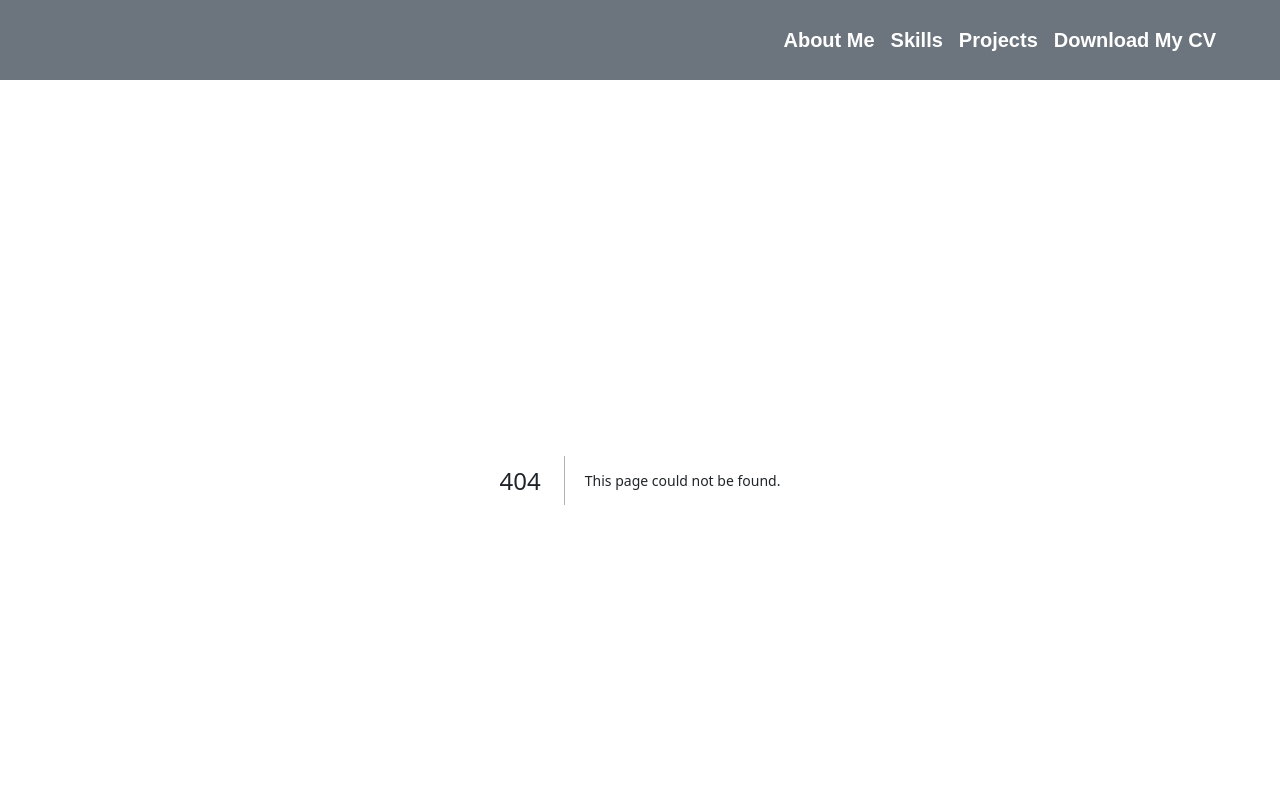
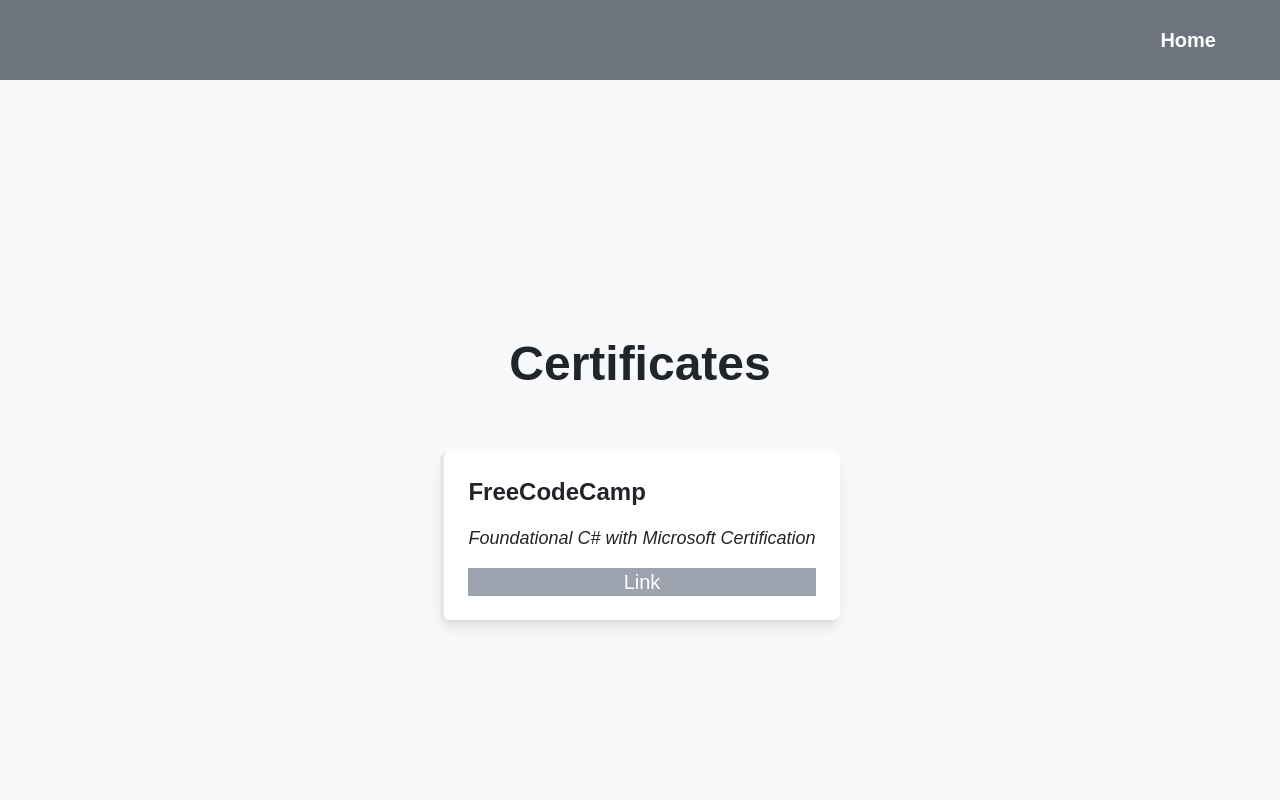
Before and after one commit to weasy1as/weasy1as.github.io, a Next.js app: page /certificates in a window 1280 px wide. Before the commit this address had no page. Shown: the top 800 px of the page. Built offline with nearby package versions, Linux system fonts and the light colour scheme.

Commit message:
added certificates page

```diff
--- /dev/null
+++ b/src/app/certificates/page.tsx
@@ -0,0 +1,8 @@
+import CertificatesPage from "@/components/CertificatesPage";
+import React from "react";
+
+const page = () => {
+  return <CertificatesPage />;
+};
+
+export default page;
--- a/src/app/page.tsx
+++ b/src/app/page.tsx
@@ -1,4 +1,5 @@
 import AboutMe from "@/components/AboutMe";
+import Certificate from "@/components/Certificate";
 import Experience from "@/components/Experience";
 import Intro from "@/components/Intro";
 import Projects from "@/components/Projects";
@@ -7,7 +8,8 @@ import Skills from "@/components/Skills";
 export default function Home() {
   return (
     <div>
-      <Intro /> <AboutMe /> <Skills /> <Experience /> <Projects />
+      <Intro /> <AboutMe /> <Skills /> <Experience /> <Projects />{" "}
+      <Certificate />
     </div>
   );
 }
--- /dev/null
+++ b/src/components/Certificate.tsx
@@ -0,0 +1,21 @@
+import React from "react";
+
+const Certificate = () => {
+  return (
+    <div className="w-full flex flex-col items-center py-16 bg-background text-text px-6">
+      <a
+        href="/certificates"
+        className="flex flex-col gap-4 p-6 border-l-4 border-accent bg-white shadow-lg rounded-lg hover:shadow-xl hover:scale-[1.03] transition-transform transform duration-200 cursor-pointer"
+      >
+        <h1
+          id="skills"
+          className="font-bold text-3xl sm:text-4xl md:text-5xl hover:text-blue-500"
+        >
+          Certificates
+        </h1>
+      </a>
+    </div>
+  );
+};
+
+export default Certificate;
--- /dev/null
+++ b/src/components/CertificatesPage.tsx
@@ -0,0 +1,37 @@
+import React from "react";
+
+const CertificatesPage = () => {
+  const Certificates = [
+    {
+      name: "FreeCodeCamp",
+      type: "Foundational C# with Microsoft Certification",
+      link: "https://www.freecodecamp.org/certification/fcc705460d5-aa77-4f41-a297-73be8910c01c/foundational-c-sharp-with-microsoft",
+    },
+  ];
+  return (
+    <div className="w-full h-screen flex flex-col justify-center p-16 items-center ">
+      <h1 id="skills" className="font-bold text-3xl sm:text-4xl md:text-5xl">
+        Certificates
+      </h1>
+
+      {Certificates.map((Certificate, index) => (
+        <div
+          key={index}
+          className="flex flex-col gap-4 p-6 border-l-4 border-accent bg-white shadow-lg rounded-lg hover:shadow-xl hover:scale-[1.03] transition-transform transform duration-200 cursor-pointer mt-16"
+        >
+          {" "}
+          <h2 className="text-2xl font-bold">{Certificate.name}</h2>{" "}
+          <p className="text-lg italic">{Certificate.type}</p>
+          <a
+            className="text-center w-auto h-auto text-xl text-bold text-white hover:text-black bg-gray-400"
+            href={Certificate.link}
+          >
+            Link
+          </a>
+        </div>
+      ))}
+    </div>
+  );
+};
+
+export default CertificatesPage;
--- a/src/components/Footer.tsx
+++ b/src/components/Footer.tsx
@@ -1,7 +1,15 @@
+"use client";
+import { usePathname } from "next/navigation";
 import React from "react";
 import { FaLinkedin } from "react-icons/fa";
 
 const Footer = () => {
+  const path = usePathname();
+  const hide = path === "/certificates";
+
+  if (hide) {
+    return null;
+  }
   return (
     <div className="bg-[rgb(108,117,125)] w-full flex flex-col justify-center items-center p-6">
       <h1 className="text-3xl md:text-4xl text-white xl:text-5xl text-center md:text-start font-bold mb-12">
--- a/src/components/Navbar.tsx
+++ b/src/components/Navbar.tsx
@@ -2,9 +2,29 @@
 import React, { useState } from "react";
 import { RxHamburgerMenu } from "react-icons/rx";
 import { AiOutlineClose } from "react-icons/ai";
+import { usePathname } from "next/navigation";
 
 const Navbar = () => {
   const [isOpen, setIsOpen] = useState(false);
+  const path = usePathname();
+  const hide = path === "/certificates";
+
+  if (hide) {
+    return (
+      <div className="bg-[#6c757d] w-full h-[80px] flex justify-center sm:justify-end md:justify-end items-center gap-8 pr-10 sm:pr-16">
+        <ul className="">
+          <li>
+            <a
+              href="/"
+              className=" bg-accent text-white rounded-md text-xl font-semibold hover:text-black hover:scale-110 transition-all duration-300"
+            >
+              Home
+            </a>
+          </li>
+        </ul>
+      </div>
+    );
+  }
 
   const handleOpen = () => {
     setIsOpen(!isOpen);
```
